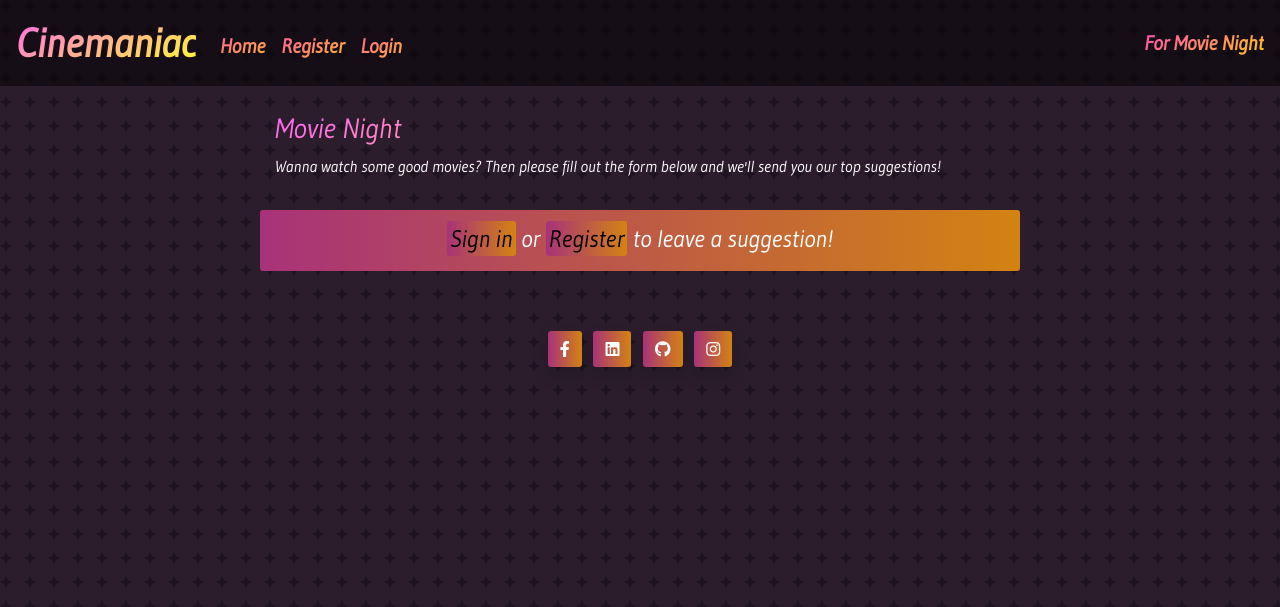
After one commit to FullstackSammy/movie-review-blog, a Django app: template templates/movie_suggestions.html in a window 1280 px wide. The commit adds this page. Shown: the top 607 px of the page. Run offline with Django 3.2, Linux system fonts and the light colour scheme; the template is opened without the code that fills it, so the values that code supplies are empty; some libraries are stand-ins or nearby versions.

Commit message:
Added form for movie suggestions

```diff
--- a/blog/urls.py
+++ b/blog/urls.py
@@ -16,5 +16,5 @@ urlpatterns = [
         name="edit_comment",
     ),
     path(
-        'suggestions', views.Suggestions.as_view(), name='movie_suggestions'),
+        'contact', views.Suggestions.as_view(), name='movie_suggestions'),
 ]
--- a/blog/views.py
+++ b/blog/views.py
@@ -141,4 +141,5 @@ class PostLike(View):
 
 
 class Suggestions(TemplateView):
+
     template_name = "movie_suggestions.html"
--- a/static/css/style.css
+++ b/static/css/style.css
@@ -68,7 +68,7 @@ img {
   filter: brightness(200%);
 }
 
-.nav-item, .navbar-text {
+.nav-item {
   font-size: 20px;
   font-weight: bold;
   filter: brightness(150%);
--- /dev/null
+++ b/static/js/script.js
@@ -0,0 +1,40 @@
+document.addEventListener("DOMContentLoaded", function () {
+
+    const contactBtn = document.getElementById('contact-btn');
+
+    contactBtn.addEventListener("click", () => {
+        const email = document.getElementById("exampleFormControlInput1").value;
+        let templateParams = {
+            email: email,
+        };
+        //Only checks if both inputs have value
+        if (email === "") {
+            alert('Please type a username and email');
+        } else {
+            emailjs.send("service_ie8ap9o", "template_xcpz6ol", templateParams, "R6A6UlPYHLb2KXBMs").
+            then(function () {
+                alert('Email with score was sent!');
+                document.getElementById("exampleFormControlInput1").value = "";
+            }, function (error) {
+                alert('FAILED...', error);
+            });
+        }
+    });
+
+
+
+
+
+
+
+
+
+
+
+
+
+
+
+
+
+});
--- a/templates/base.html
+++ b/templates/base.html
@@ -46,8 +46,8 @@
                 </li>
                 {% endif %}
             </ul>
-            <span class="navbar-text gradient-text">
-                <a class="nav-item gradient-text" href="{% url 'movie_suggestions' %}"> Leave Suggestions</a>
+            <span class="gradient-text">
+                <a class="nav-item gradient-text" href="{% url 'movie_suggestions' %}"> For Movie Night</a>
             </span>
         </div>
         </div>
@@ -105,9 +105,17 @@
     </script>
     <script>
         setTimeout(function () {
-            let messages = document.getElementById('msg');
-            let alert = new bootstrap.Alert(messages);
-            alert.close();
-        }, 3000);
+        let messages = document.getElementById('msg');
+        let alert = new bootstrap.Alert(messages);
+        alert.close();
+    }, 3000);
     </script>
+    <script src="https://cdn.jsdelivr.net/npm/@emailjs/browser@3/dist/email.min.js">
+    </script>
+    <script>
+        (function () {
+            emailjs.init("R6A6UlPYHLb2KXBMs");
+        })();
+    </script>
+    <script src="{% static 'js/script.js' %}"></script>
 </body>
--- /dev/null
+++ b/templates/movie_suggestions.html
@@ -0,0 +1,32 @@
+{% extends 'base.html' %} {% load static %} {% load crispy_forms_tags %}
+
+{% block content %}
+
+<div class="container">
+  <div class="row">
+    <div class="col-md-8 mt-3 offset-md-2 text-white" style="filter: brightness(200%);">
+      <h3 class="login-reg-text gradient-text">Movie Night</h3>
+
+      <p class="login-reg-text">Wanna watch some good movies? Then please fill out the form below and we'll send you our top suggestions!</p>
+    </div>
+  </div>
+  <div class="row">
+    <div class="col-md-8 mt-3 offset-md-2 background-gradient" style="padding: 10px;">
+      {% if user.is_authenticated %}
+      <form>
+        {% csrf_token %}
+        <div class="form-group">
+          <label for="exampleFormControlInput1">Email address</label>
+          <input type="email" class="form-control" id="exampleFormControlInput1" placeholder="name@example.com">
+          <button id="contact-btn" class="btn btn-signup right background-gradient" type="submit" style="margin-top: 10px; border: 1px solid #2b1d2c">Submit</button>
+          <button class="btn btn-signup right background-gradient" style="margin-top: 10px; border: 1px solid #2b1d2c"><a href="{% url 'home' %}" class="edit-btn">Go back</a></button>
+        </div>
+      </form>
+      {% else %}
+      <h4 style="text-align: center;"><a class="link" href="{% url 'account_login' %}">Sign in</a> or <a class="link"
+          href="{% url 'account_signup' %}">Register</a> to leave a suggestion!</h4>
+      {% endif %}
+    </div>
+  </div>
+</div>
+{% endblock %}
```
Also changed, not shown: templates/account/movie_suggestions.html (deleted, +0 -29 lines), blog/models.py (line endings or trailing spaces).
